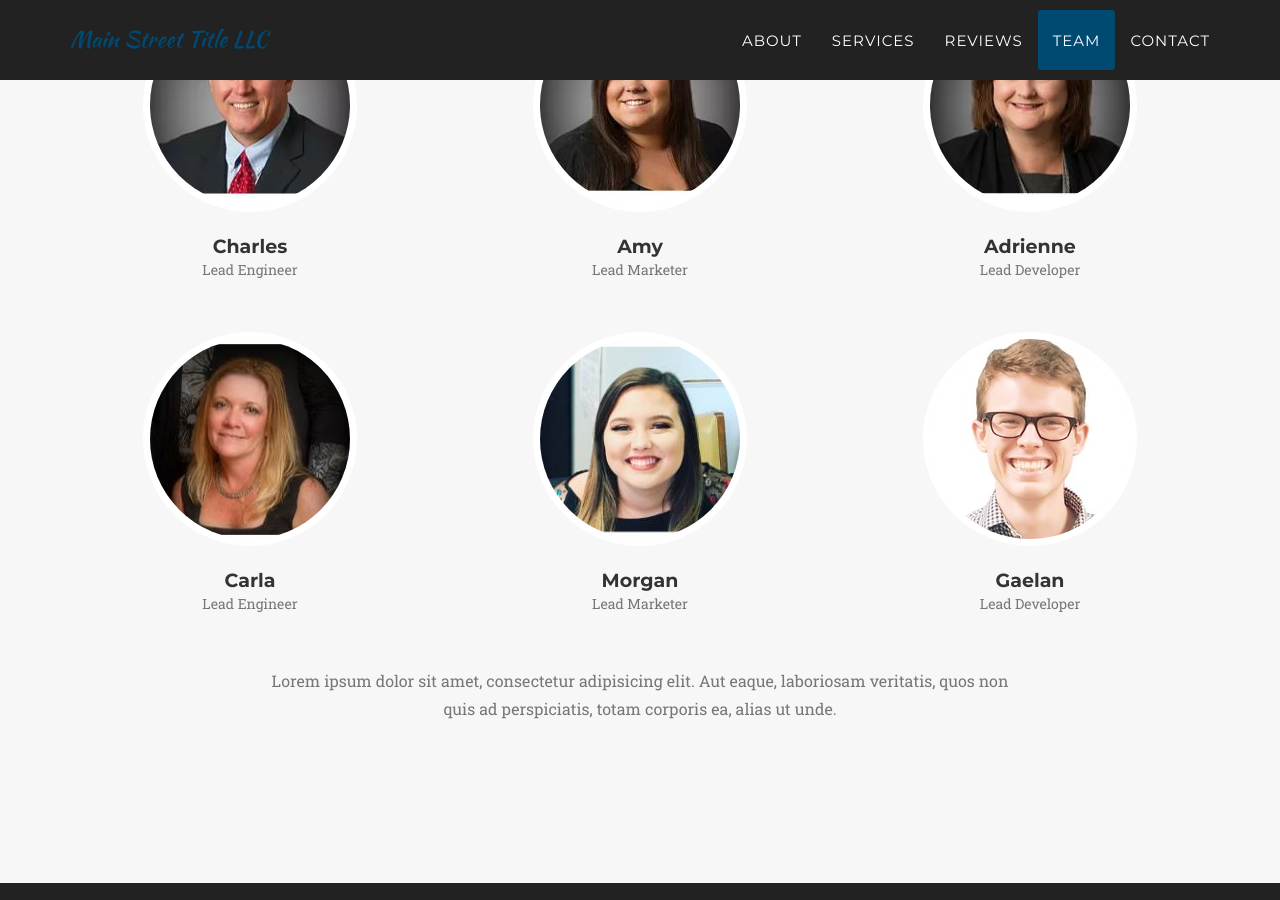
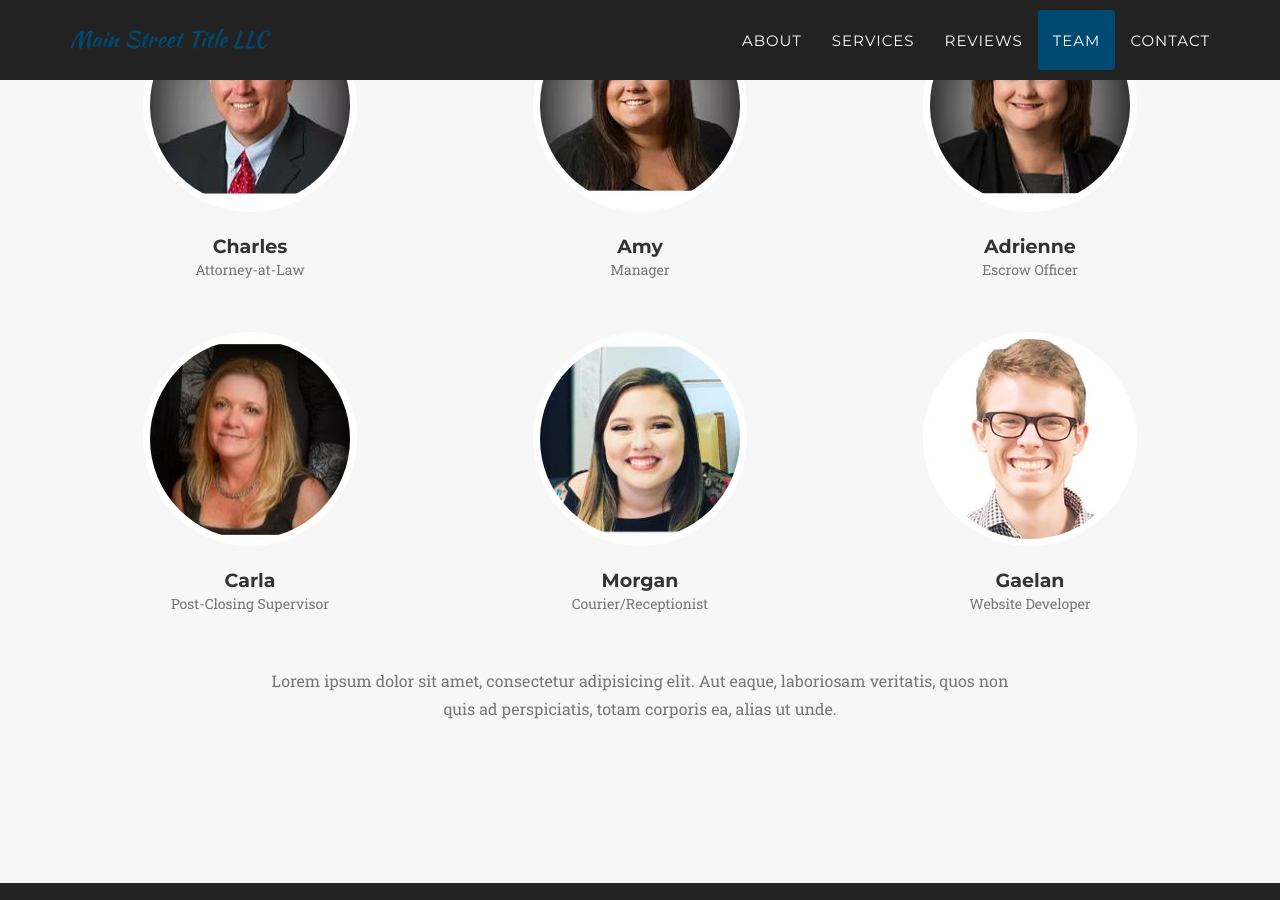
Before and after one commit to MainStreetTitleDeveloper/mainstreettitledeveloper.github.io, a Jekyll site: the page built from index.html, in a window 1280 px wide and 900 px high, scrolled down 3701 px. Built offline with Jekyll 4.4.1, drawn with Linux system fonts in a browser that asks for light colours; some web fonts are replaced.

Commit message:
Update _config.yml

```diff
--- a/_config.yml
+++ b/_config.yml
@@ -10,27 +10,27 @@ description: "Main Street Title is a Shreveport - Bossier City title company pro
 people:
 - name: Charles
   pic: charles
-  position: Lead Engineer
+  position: Attorney-at-Law
 
 - name: Amy
   pic: amy
-  position: Lead Marketer
+  position: Manager
 
 - name: Adrienne
   pic: adrienne
-  position: Lead Developer
+  position: Escrow Officer
 
 - name: Carla
   pic: carla
-  position: Lead Engineer
+  position: Post-Closing Supervisor
 
 - name: Morgan
   pic: morgan
-  position: Lead Marketer
+  position: Courier/Receptionist
 
 - name: Gaelan
   pic: gaelan
-  position: Lead Developer
+  position: Website Developer
 
 
 # Social networks usernames (many more available: google-plus, flickr, dribbble, pinterest, instagram, tumblr, linkedin, etc.)
```
